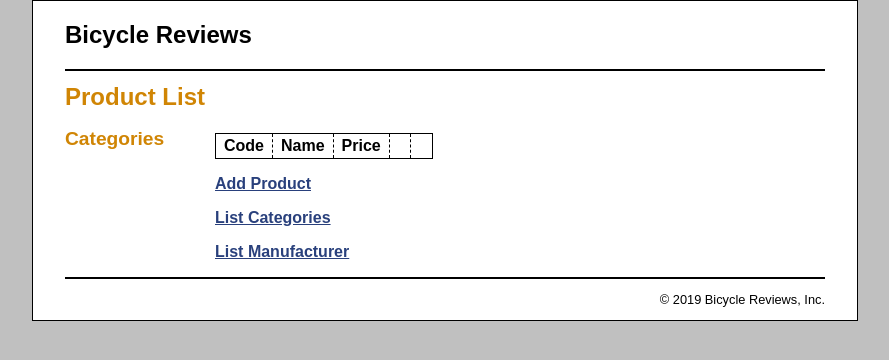
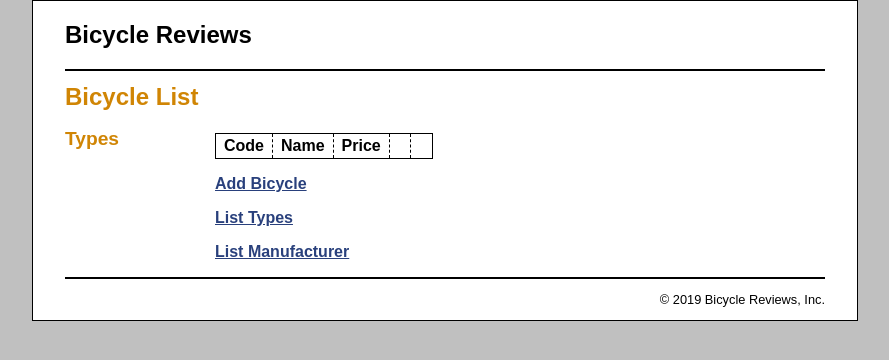
Before and after one commit to d00215406/bicycle_reviews, a PHP site: page /bicycle_manager/bicycle_list.php in a window 1280 px wide. Shown: the top 360 px of the page, without its empty margins (195-1084 px from the left). Run offline with PHP 8.4, Linux system fonts and the light colour scheme; data that the repository does not hold is empty.

Commit message:
Renamed the links and titles to fit my application
Notes: add_manufacturer and list_manufacturer, delete_manufacturer(Working but still has some bugs), still working currently working on making edit manufacturer work edit_manufacturer.

```diff
--- a/bicycle_manager/bicycle_list.php
+++ b/bicycle_manager/bicycle_list.php
@@ -1,11 +1,11 @@
 <?php include '../view/header.php'; ?>
 <main>
 
-    <h1>Product List</h1>
+    <h1>Bicycle List</h1>
 
     <aside>
         <!-- display a list of categories -->
-        <h2>Categories</h2>
+        <h2>Types</h2>
         <?php include '../view/category_nav.php'; ?>
     </aside>
 
@@ -46,8 +46,8 @@
             </tr>
             <?php endforeach; ?>
         </table>
-        <p><a href="?action=show_add_form">Add Product</a></p>
-        <p><a href="?action=list_categories">List Categories</a></p>
+        <p><a href="?action=show_add_form">Add Bicycle</a></p>
+        <p><a href="?action=list_categories">List Types</a></p>
         <p><a href="../manufacturer_manager/">List Manufacturer</a></p>
 
     </section>
```
